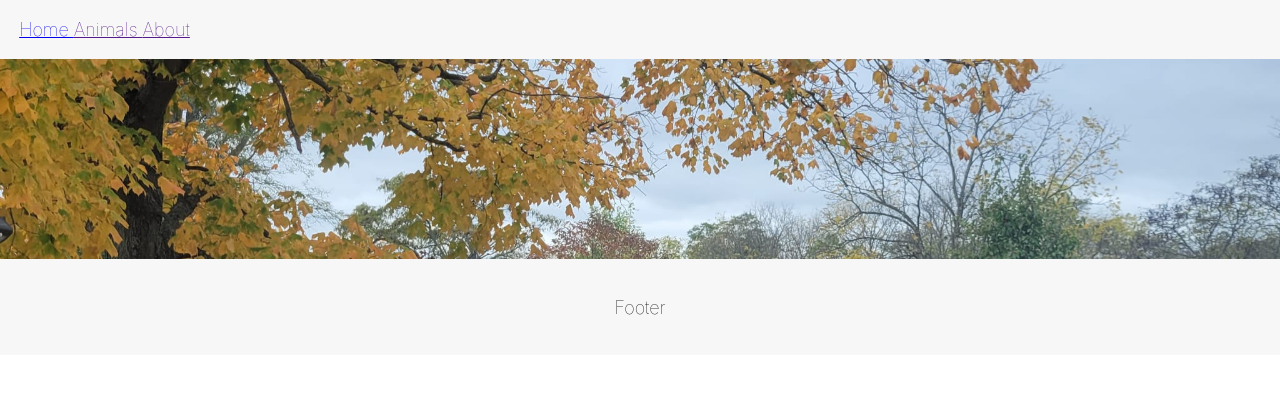
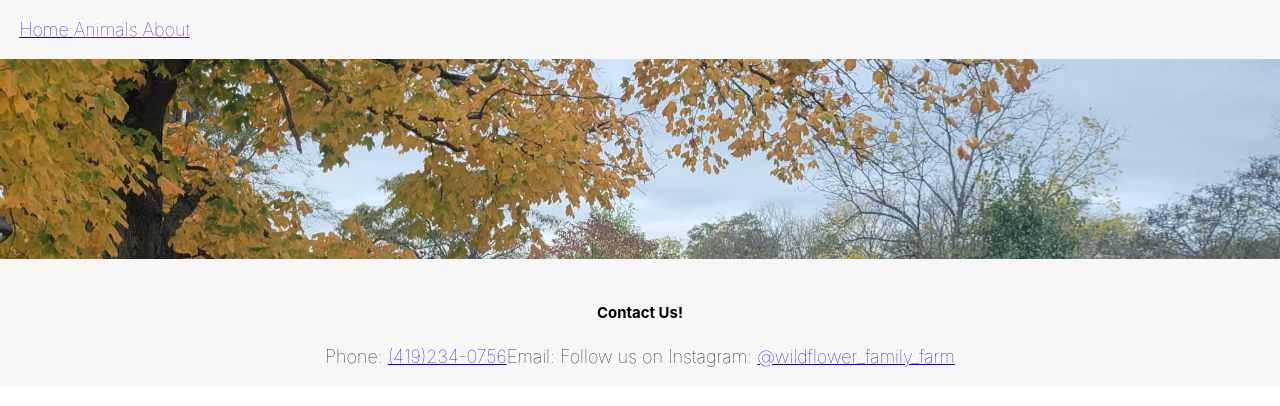
Before and after one commit to pitneyam/wildflowerGoats, a React (Create React App) app in the folder wildflowergoats/: page / in a window 1280 px wide. Shown: the top 406 px of the page. Built offline with nearby package versions, Linux system fonts and the light colour scheme.

Commit message:
Information added to footer

```diff
--- a/wildflowergoats/src/components/Footer.js
+++ b/wildflowergoats/src/components/Footer.js
@@ -3,7 +3,13 @@ function Footer(){
     return (
         <div>
             <div className="footer">
-                <p>Footer</p>
+                <h5>Contact Us!</h5>
+                <a>Phone: </a>
+                <a href="tel:419-234-0756">(419)234-0756</a>
+                <a>Email: </a>
+                <a href="mailto:"></a>
+                <a>Follow us on Instagram: </a>
+                <a href='https://www.instagram.com/wildflower_family_farm/'> @wildflower_family_farm</a>
             </div>
         </div>
     );
```
